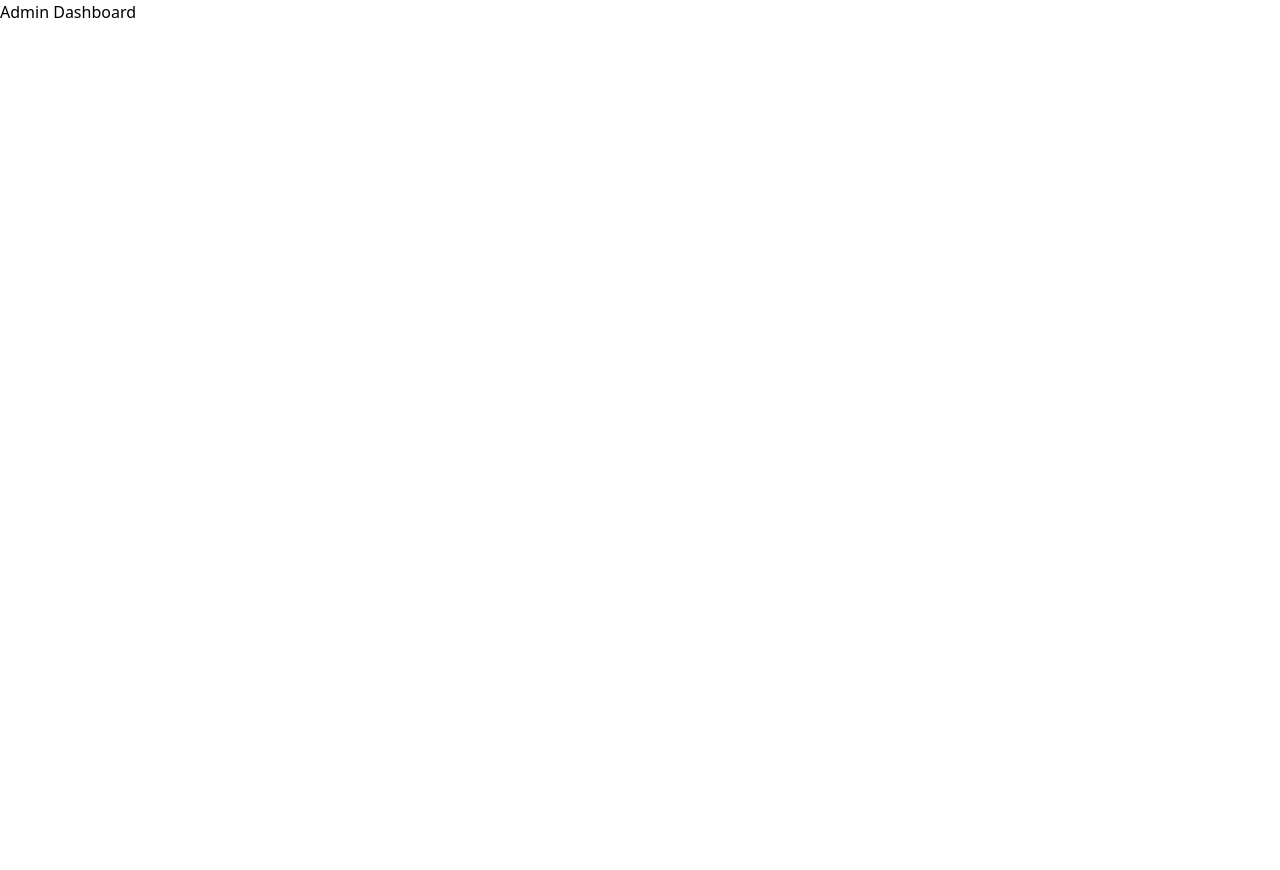
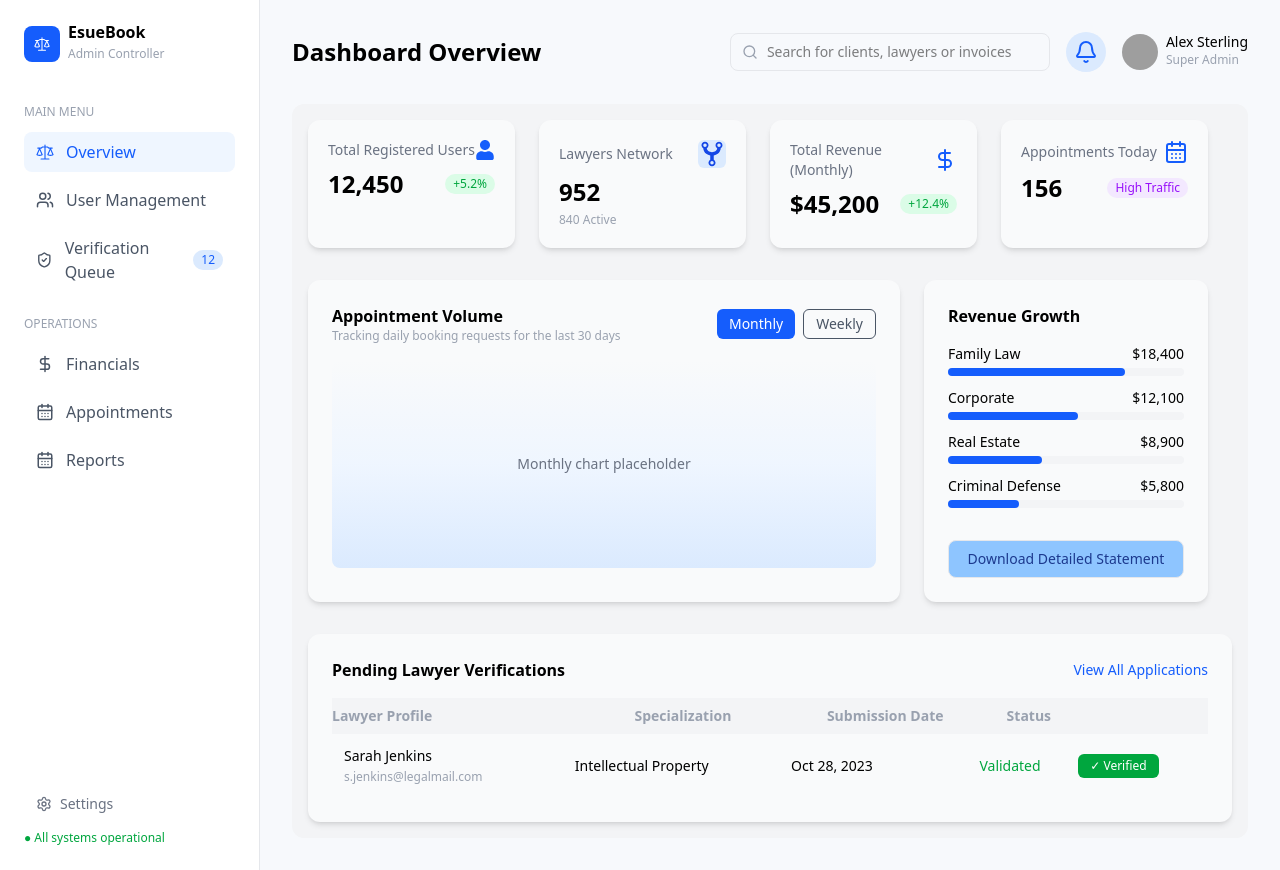
Before and after one commit to ddubeynitin/lawyer-appointment-booking-system, a React (Vite) app in the folder client/: page /admin/admin-dashboard in a window 1280 px wide. Before the commit the page ends 800 px from the top, so only its background shows below. Built offline with nearby package versions, Linux system fonts and the light colour scheme; grey boxes are pictures that could not be loaded.

Commit message:
fixes bugs

```diff
--- a/client/package.json
+++ b/client/package.json
@@ -11,7 +11,8 @@
   },
   "dependencies": {
     "@tailwindcss/vite": "^4.1.18",
-    "axios": "^1.13.2",
+    "axios": "^1.13.4",
+    "lucide-react": "^0.563.0",
     "react": "^19.2.0",
     "react-dom": "^19.2.0",
     "react-icons": "^5.5.0",
--- a/client/src/App.jsx
+++ b/client/src/App.jsx
@@ -1,6 +1,8 @@
 import { BrowserRouter as Router, Route, Routes } from 'react-router-dom'
 import Registration from './pages/auth/Register'
-import ClientDashboard from './pages/client/ClientDasshboard'
+import ClientDashboard from './pages/client/ClientDasshboard';
+import AdminDashBoard from './pages/admin/AdminDashBoard'
+
 import React from 'react'
 import './App.css'
 import LoginPage from './pages/auth/LoginPage'
@@ -21,7 +23,7 @@ const App = () => {
 
         <Route path="/lawyer/lawyer-dashboard" element={<div>Lawyer Dashboard</div>} />
 
-        <Route path="/admin/admin-dashboard" element={<div>Admin Dashboard</div>} />
+        <Route path="/admin/admin-dashboard" element={<AdminDashBoard/>} />
         <Route path="/admin/manage-users" element={<div>Manage Users</div>} />
         <Route path="/admin/manage-lawyers" element={<div>Manage Lawyers</div>} />
 
--- a/client/src/pages/admin/AdminDashBoard.jsx
+++ b/client/src/pages/admin/AdminDashBoard.jsx
@@ -36,7 +36,7 @@ export default function Dashboard() {
   return (
     <div className="flex min-h-screen bg-[#F7F9FC] font-sans">
       {/* Sidebar */}
-      <aside className="w-[260px] bg-white border-r border-gray-200 px-6 py-6 flex flex-col justify-between">
+      <aside className="w-65 bg-white border-r border-gray-200 px-6 py-6 flex flex-col justify-between">
         <div>
           <div className="flex items-center gap-2 mb-10">
             <div className="w-9 h-9 rounded-lg bg-blue-600 text-white flex items-center justify-center font-semibold">
@@ -127,7 +127,7 @@ export default function Dashboard() {
             {activeMenu === "overview" && "Dashboard Overview"}
             {activeMenu === "users" && "User Management"}
             {activeMenu === "verification" && "Verification Queue"}
-            {activeMenu === "financials" && "Financials"}
+            {activeMenu === "financial" && "Financial"}
             {activeMenu === "appointments" && "Appointments"}
             {activeMenu === "reports" && "Reports"}
             {activeMenu === "settings" && "Settings"}
@@ -204,7 +204,7 @@ export default function Dashboard() {
                 </button>
               </div>
             </div>
-            <div className="h-52 rounded-lg bg-gradient-to-t from-blue-100 via-blue-50 to-transparent flex items-center justify-center">
+            <div className="h-52 rounded-lg bg-linear-to-t from-blue-100 via-blue-50 to-transparent flex items-center justify-center">
               <span className="text-sm text-gray-500">
                 {selectedRange === "monthly" ? "Monthly chart placeholder" : "Weekly chart placeholder"}
               </span>
```
Also changed, not shown: 1 other file (tests, documents, lock files or other folders).
